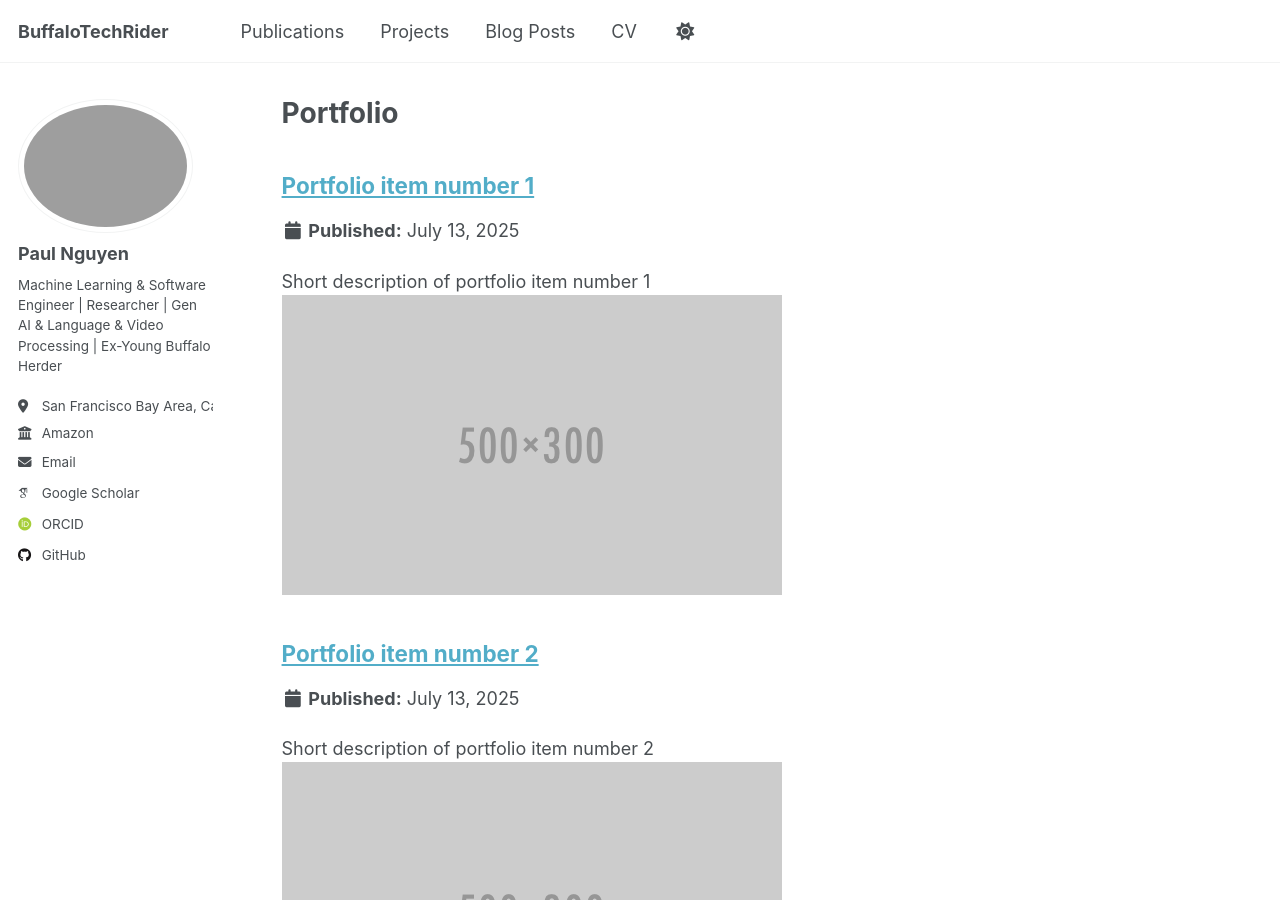
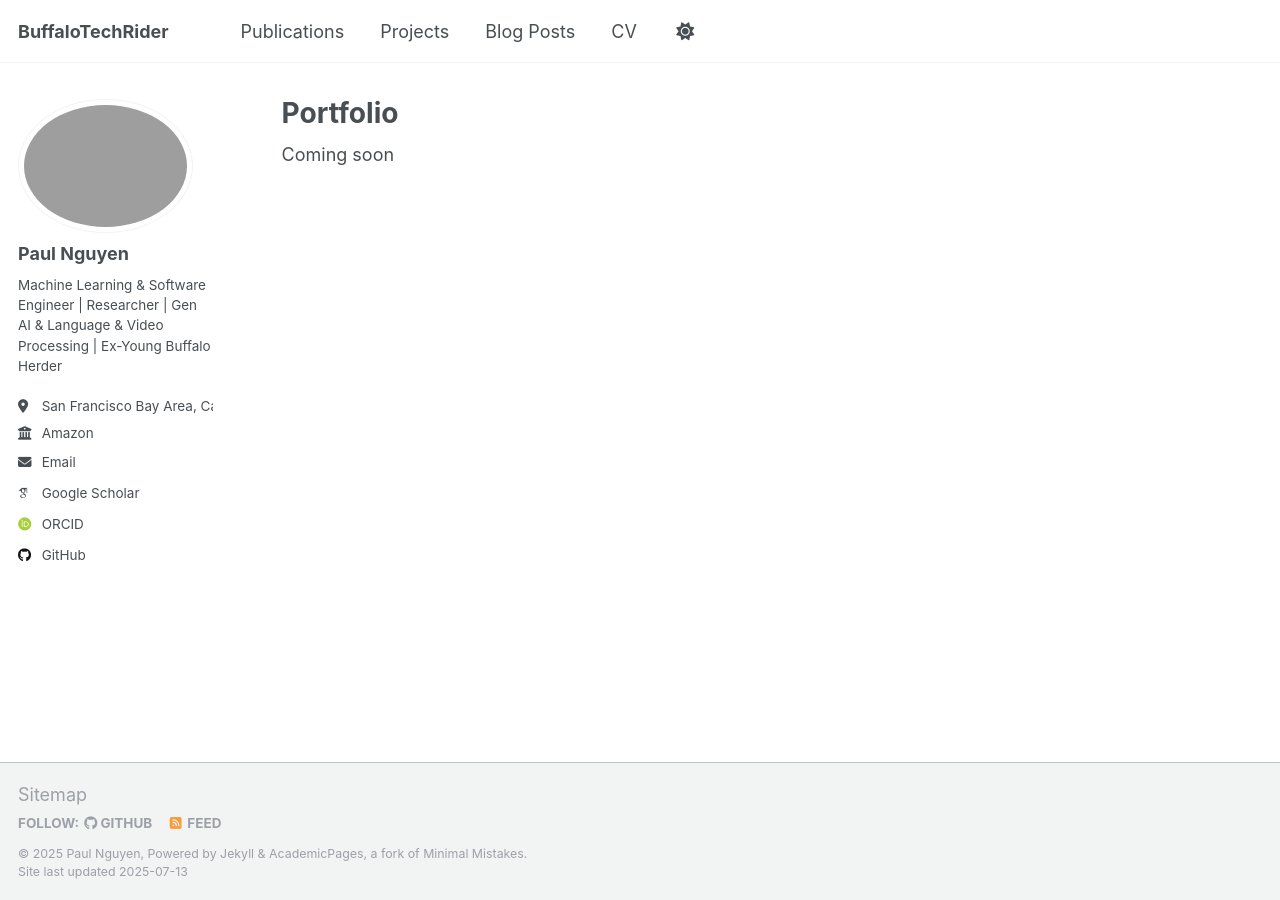
Before and after one commit to BuffaloTechRider/buffalotechrider.github.io, a Jekyll site: the page built from _pages/portfolio.html, in a window 1280 px wide and 900 px high. Built offline with Jekyll 4.4.1, drawn with Linux system fonts in a browser that asks for light colours; some web fonts are replaced.

Commit message:
Updating projects

```diff
--- a/_pages/portfolio.html
+++ b/_pages/portfolio.html
@@ -7,7 +7,4 @@
 
 {% include base_path %}
 
-
-{% for post in site.portfolio %}
-  {% include archive-single.html %}
-{% endfor %}
+Coming soon
--- a/_portfolio/portfolio-1.md
+++ /dev/null
@@ -1,7 +0,0 @@
----
-title: "Portfolio item number 1"
-excerpt: "Short description of portfolio item number 1<br/><img src='/images/500x300.png'>"
-collection: portfolio
----
-
-This is an item in your portfolio. It can be have images or nice text. If you name the file .md, it will be parsed as markdown. If you name the file .html, it will be parsed as HTML.
--- a/_portfolio/portfolio-2.html
+++ /dev/null
@@ -1,7 +0,0 @@
----
-title: "Portfolio item number 2"
-excerpt: "Short description of portfolio item number 2 <br/><img src='/images/500x300.png'>"
-collection: portfolio
----
-
-This is an item in your portfolio. It can be have images or nice text. If you name the file .md, it will be parsed as markdown. If you name the file .html, it will be parsed as HTML.
```
